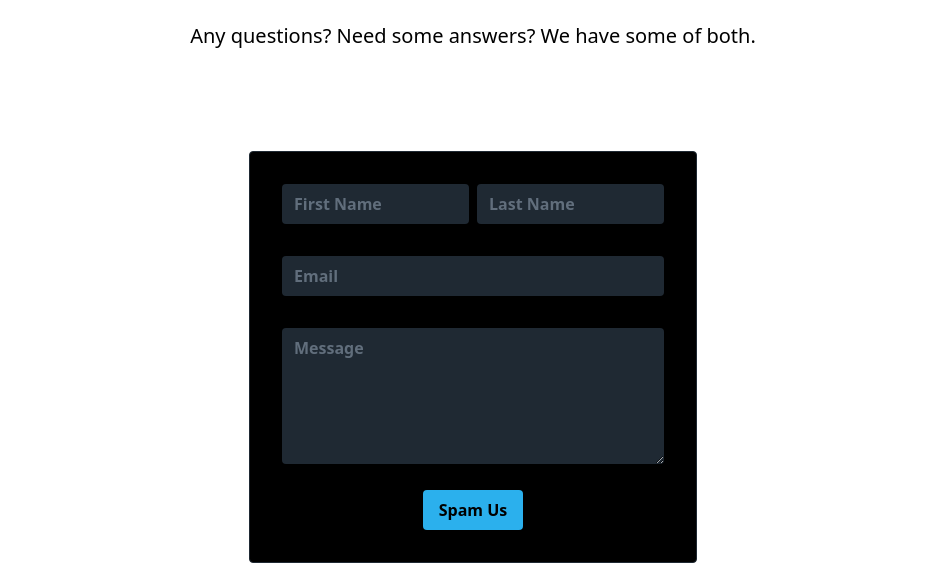
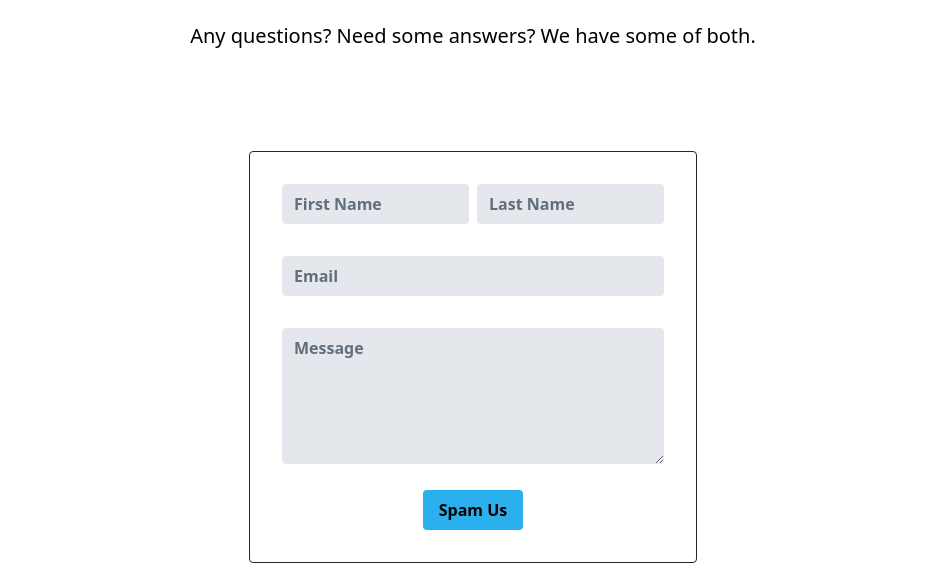
Before and after one commit to Pensacola-Web-and-App-Developers/pensacola-developers, a Gatsby site: page /contact in a window 1280 px wide. Shown: the part 216-800 px from the top of the page, without its empty margins (167-1103 px from the left). Built offline with nearby package versions, Linux system fonts and the light colour scheme; Gatsby itself is replaced by a stand-in of ours.

Commit message:
site color changes, welcome page images, etc...

```diff
--- a/src/components/ContactForm.js
+++ b/src/components/ContactForm.js
@@ -35,7 +35,7 @@ export default class ContactForm extends React.Component {
   render() {
     return (
       <form
-        className="bg-black border border-cool-grey-900 max-w-md rounded px-8 pt-6 pb-8"
+        className="bg-white border border-cool-grey-900 max-w-md rounded px-8 pt-6 pb-8"
         name="contact"
         method="post"
         action="/contact/thanks/"
@@ -54,7 +54,7 @@ export default class ContactForm extends React.Component {
         <div className="field">
           <div className="flex">
             <input
-              className="bg-cool-grey-900 active:bg-cool-grey-800 font-semibold text-cool-grey-500 w-full px-3 py-2 placeholder-cool-grey-500 rounded focus:bg-black outline-none focus:shadow-outline mt-2 mr-1"
+              className="bg-cool-grey-100 active:bg-cool-grey-100 font-semibold text-cool-grey-500 w-full px-3 py-2 placeholder-cool-grey-500 rounded focus:bg-black outline-none focus:shadow-outline mt-2 mr-1"
               type={"text"}
               name={"firstName"}
               onChange={this.handleChange}
@@ -63,7 +63,7 @@ export default class ContactForm extends React.Component {
               placeholder="First Name"
             />
             <input
-              className="bg-cool-grey-900 active:bg-cool-grey-800 font-semibold text-cool-grey-500 w-full px-3 py-2 placeholder-cool-grey-500 rounded focus:bg-black outline-none focus:shadow-outline mt-2 ml-1"
+              className="bg-cool-grey-100 active:bg-cool-grey-100 font-semibold text-cool-grey-500 w-full px-3 py-2 placeholder-cool-grey-500 rounded focus:bg-black outline-none focus:shadow-outline mt-2 ml-1"
               type={"text"}
               name={"lastName"}
               onChange={this.handleChange}
@@ -76,7 +76,7 @@ export default class ContactForm extends React.Component {
         <div className="field mt-6">
           <div className="control">
             <input
-              className="bg-cool-grey-900 active:bg-cool-grey-800 font-semibold text-cool-grey-500 w-full px-3 py-2 placeholder-cool-grey-500 rounded focus:bg-black outline-none focus:shadow-outline mt-2"
+              className="bg-cool-grey-100 active:bg-cool-grey-100 font-semibold text-cool-grey-500 w-full px-3 py-2 placeholder-cool-grey-500 rounded focus:bg-black outline-none focus:shadow-outline mt-2"
               type={"email"}
               name={"email"}
               onChange={this.handleChange}
@@ -90,7 +90,7 @@ export default class ContactForm extends React.Component {
         <div className="field mt-6">
           <div className="control">
             <textarea
-              className="bg-cool-grey-900 active:bg-cool-grey-800 font-semibold text-cool-grey-500 w-full px-3 py-2 placeholder-cool-grey-500 rounded focus:bg-black outline-none focus:shadow-outline mt-2"
+              className="bg-cool-grey-100 active:bg-cool-grey-100 font-semibold text-cool-grey-500 w-full px-3 py-2 placeholder-cool-grey-500 rounded focus:bg-black outline-none focus:shadow-outline mt-2"
               name={"message"}
               onChange={this.handleChange}
               id={"message"}
```
